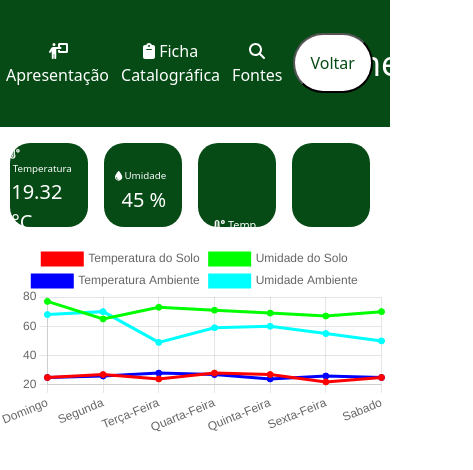
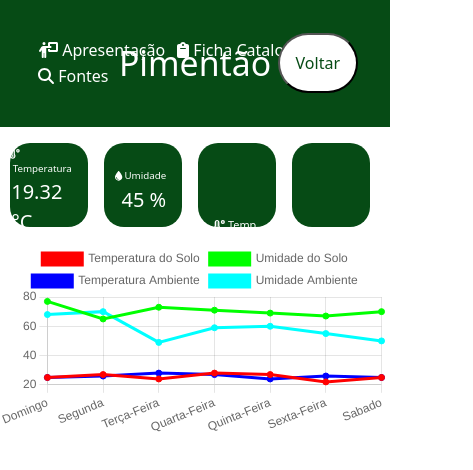
Before and after one commit to PedroHenriqueFAS/Automated_Irrigation_Monitoring, a Vue app: page /stats in a window 390 px wide. Shown: the top 470 px of the page, 473 px wide, since content can reach past the window. Built offline with nearby package versions, Linux system fonts and the light colour scheme; no server answers; the database is empty.

Commit message:
feat: enhance Header component with subtitle support and layout adjustments

```diff
--- a/src/components/Header.vue
+++ b/src/components/Header.vue
@@ -5,12 +5,17 @@
             <button class="menu-btn" @click="gotoCatalogSheet()"><i class="fa-solid fa-clipboard"></i> Ficha Catalográfica</button>
             <button class="menu-btn" @click="gotoSource()"><i class="fa-solid fa-magnifying-glass"></i> Fontes</button>
         </div>
-        <p class="header-Title">{{Title}}</p>
+        <div class="header-title-container">
+            <p class="header-Title">{{Title}}</p>
+            <p class="header-SubTitle" v-if="subTitle">{{ subTitle }}</p>
+        </div>
         <button class="back-button" @click="goBack()">Voltar</button>
     </div>
 </template>
 
 <script>
+import { SubTitle } from 'chart.js'
+
 export default {
     name:"Header",
     data(){
@@ -31,16 +36,20 @@ export default {
             this.$router.push('/sources')
         }
     },
-    props:['Title']
+    props:['Title', 'subTitle']
 
 }
 </script>
 
 <style scoped>
 .menu-container{
-    display: flex;
+    /* display: flex;
     flex-direction: row;
-    margin-left: 0px;
+    margin-left: 0px; */
+    position: absolute;
+    left: 2rem;
+    top: 50%;
+    transform: translateY(-50%);
 }
 .menu-btn{
     background-color: transparent;
@@ -49,20 +58,36 @@ export default {
 }
 .header-Main{
     background-color: #064B15;
-    width: 100vw;
+    width: 100%;
     height: 20vh;
     margin-top: 0;
     display: flex;
-    justify-content: flex-start;
+    justify-content: center;
     align-items: center;
     padding: 0;
+    position: relative; /* Adicione esta linha */
     /* border-radius: 0px 0px 40px 40px;  */
+}
+.header-title-container {
+    display: flex;
+    flex-direction: column;
+    align-items: center;
+    justify-content: center;
+    flex: 1;
 }
 
 .header-Title{
     font-size: 8vh;
     color: #fff;
-    margin:20rem;
+    margin:0rem;
+}
+
+.header-SubTitle {
+  font-size: 2.5vh;
+  color: #fff;
+  margin-top: 0.5rem;
+  text-align: center;
+  margin: 0rem;
 }
 
 .back-button{
@@ -72,28 +97,31 @@ export default {
     justify-content: center;
     align-items: center;
     color: #064B15;
-    margin-left: 75vw;
+    right: 2rem; /* posiciona no canto direito */
     font-size: 3rem;
     border-radius: 40px;
     position: absolute;
+    margin-left: 0; /* remova o margin-left */
+    top: 50%;
+    transform: translateY(-50%);
 }
 
 @media screen and (max-width: 600px) {
 
 .header-Main{
     background-color: #064B15;
-    width: 100vw;
+    width: 100%;
     height: 15vh;
     /* border-radius: 0px 0px 40px 40px;  */
 }
 .header-Title{
     font-size: 4vh;
-    margin:2rem;
+    margin:0rem;
 }
 .back-button{
     display: flex;
     padding: 1rem;
-    margin-left: 75vw;
+    /* margin-left: 75vw; */
     font-size: 1rem;
     border-radius: 40px;
 }
```
